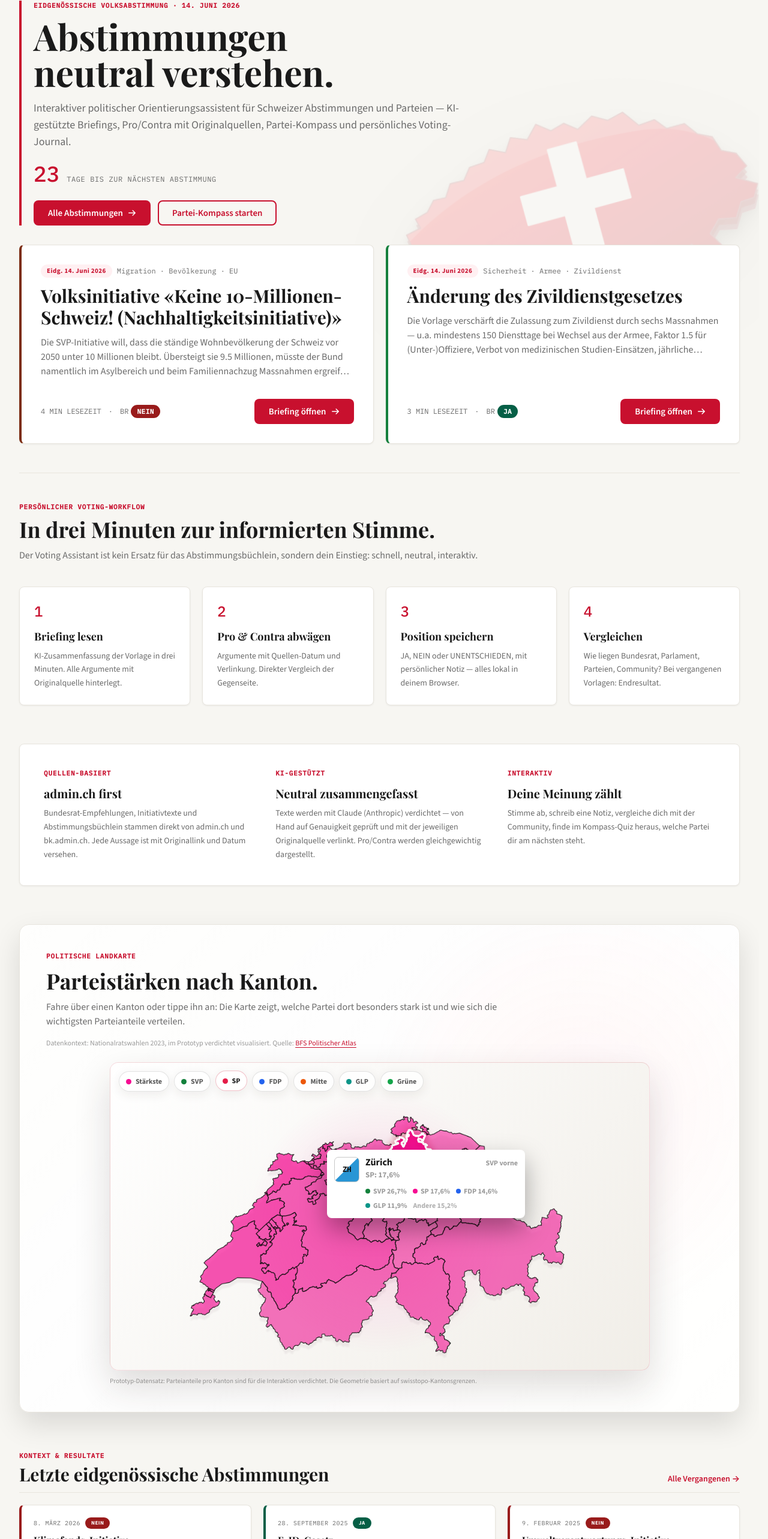
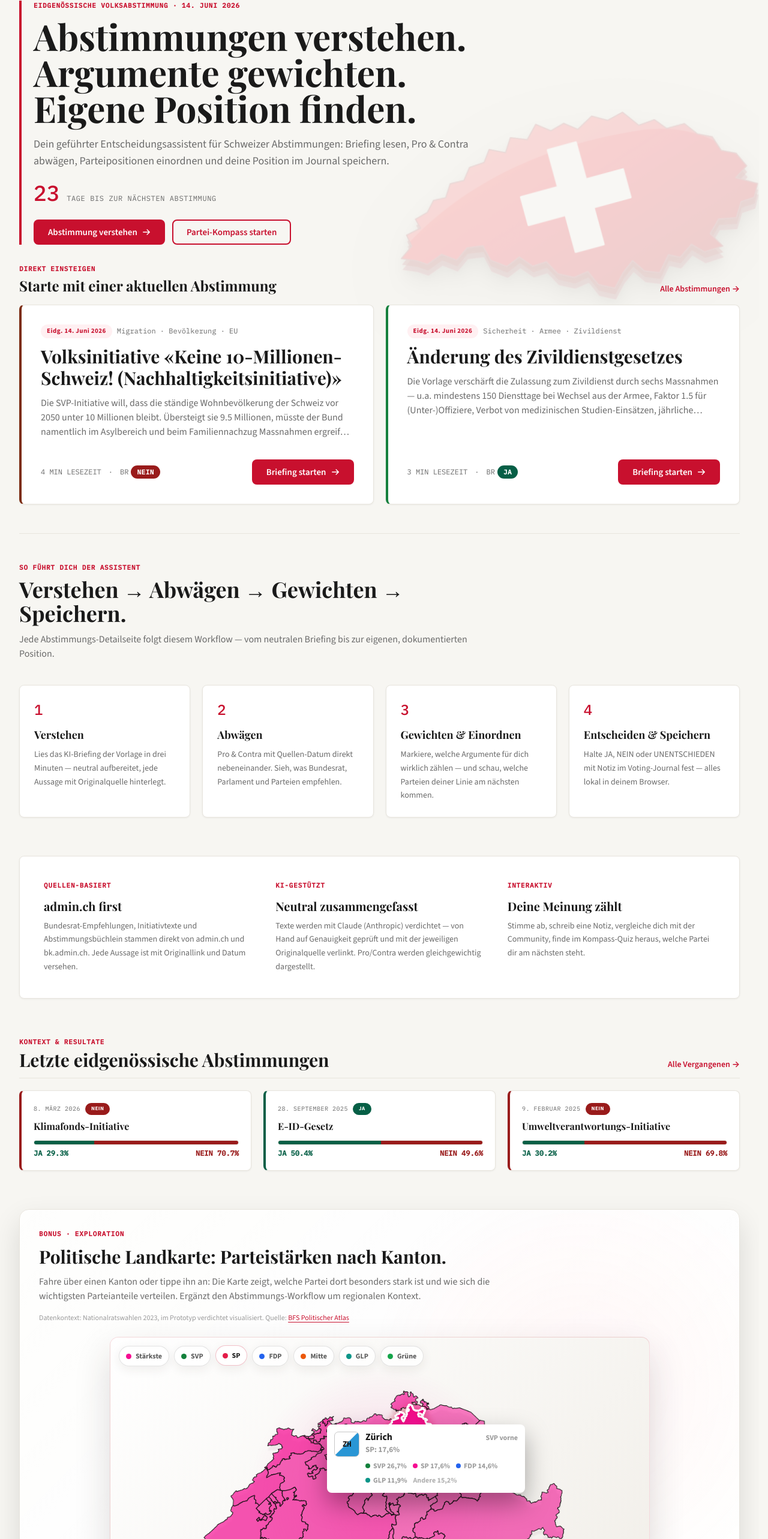
Before and after one commit to adinho11-git/voting-assistant, a SvelteKit app: page / in a window 1280 px wide. Shown: the part 227-2793 px from the top of the page at 60% size. Built offline with nearby package versions, Linux system fonts and the light colour scheme; a web font is replaced by a local one.

Commit message:
Focus homepage on main decision workflow

```diff
--- a/src/app.css
+++ b/src/app.css
@@ -919,6 +919,18 @@ span {
   justify-content: center;
 }
 
+/* Bonus/exploration variant: same look, reduced visual weight so it doesn't
+   compete with the main vote-decision workflow above. */
+.landscape-bonus .swiss-landscape-card {
+  padding: clamp(20px, 3vw, 32px);
+  opacity: 0.95;
+  box-shadow: var(--shadow-sm);
+}
+
+.landscape-bonus .swiss-landscape-map {
+  min-height: 320px;
+}
+
 @media (max-width: 980px) {
   .hero-swiss-backdrop {
     top: 170px;
--- a/src/lib/components/AbstimmungCard.svelte
+++ b/src/lib/components/AbstimmungCard.svelte
@@ -58,7 +58,7 @@
         {/if}
       </div>
       <span class="btn-primary text-sm w-full sm:w-auto">
-        Briefing öffnen
+        Briefing starten
         <svg width="14" height="14" viewBox="0 0 24 24" fill="none" stroke="currentColor" stroke-width="2.5" aria-hidden="true">
           <path stroke-linecap="round" stroke-linejoin="round" d="M14 5l7 7m0 0l-7 7m7-7H3" />
         </svg>
--- a/src/routes/+page.svelte
+++ b/src/routes/+page.svelte
@@ -12,10 +12,10 @@
 </script>
 
 <svelte:head>
-  <title>Voting Assistant – Schweizer Abstimmungen neutral verstehen</title>
-  <meta name="description" content="Interaktiver politischer Orientierungsassistent für Schweizer Abstimmungen und Parteien — Briefings, Pro/Contra, Partei-Kompass, persönliches Voting-Journal." />
+  <title>Voting Assistant – Schweizer Abstimmungen verstehen, abwägen, entscheiden</title>
+  <meta name="description" content="Geführter Entscheidungsassistent für Schweizer Abstimmungen: Briefing lesen, Pro & Contra abwägen, Argumente gewichten, Parteipositionen einordnen, eigene Position im Journal speichern." />
   <meta property="og:title" content="AI Swiss Voting Assistant" />
-  <meta property="og:description" content="Schweizer Abstimmungen neutral verstehen — KI-gestützt, quellenbasiert, interaktiv." />
+  <meta property="og:description" content="Abstimmungen verstehen. Argumente gewichten. Eigene Position finden." />
   <meta property="og:type" content="website" />
 </svelte:head>
 
@@ -28,10 +28,10 @@
   <div class="hero-accent mb-8 max-w-3xl home-hero-copy">
     <p class="section-eyebrow mb-3">Eidgenössische Volksabstimmung · 14. Juni 2026</p>
     <h1 class="font-display text-4xl md:text-5xl lg:text-6xl leading-[1.05] text-ink mb-4">
-      Abstimmungen<br />neutral verstehen.
+      Abstimmungen verstehen.<br />Argumente gewichten.<br />Eigene Position finden.
     </h1>
     <p class="text-base md:text-lg text-ink-muted leading-relaxed mb-5">
-      Interaktiver politischer Orientierungsassistent für Schweizer Abstimmungen und Parteien — KI-gestützte Briefings, Pro/Contra mit Originalquellen, Partei-Kompass und persönliches Voting-Journal.
+      Dein geführter Entscheidungsassistent für Schweizer Abstimmungen: Briefing lesen, Pro &amp; Contra abwägen, Parteipositionen einordnen und deine Position im Journal speichern.
     </p>
 
     {#if data.daysUntil > 0}
@@ -45,7 +45,7 @@
 
     <div class="flex flex-col sm:flex-row flex-wrap gap-3 max-w-full">
       <a href="/abstimmungen" class="btn-primary w-full sm:w-auto">
-        Alle Abstimmungen
+        Abstimmung verstehen
         <svg width="14" height="14" viewBox="0 0 24 24" fill="none" stroke="currentColor" stroke-width="2.5" aria-hidden="true">
           <path stroke-linecap="round" stroke-linejoin="round" d="M14 5l7 7m0 0l-7 7m7-7H3" />
         </svg>
@@ -56,6 +56,13 @@
 
   <!-- 2-card hero with both upcoming votes -->
   {#if data.upcoming.length > 0}
+    <div class="mb-4 flex items-end justify-between flex-wrap gap-2">
+      <div>
+        <p class="section-eyebrow mb-1">Direkt einsteigen</p>
+        <h2 class="font-display text-xl md:text-2xl text-ink">Starte mit einer aktuellen Abstimmung</h2>
+      </div>
+      <a href="/abstimmungen" class="text-sm font-semibold text-brand hover:text-brand-dark">Alle Abstimmungen →</a>
+    </div>
     <div class="grid md:grid-cols-2 gap-5">
       {#each data.upcoming as a}
         <AbstimmungCard abstimmung={a} featured={true} />
@@ -68,23 +75,23 @@
 <section class="container-app pb-12 md:pb-16">
   <div class="border-t border-border-light pt-12">
     <div class="max-w-3xl mb-10">
-      <p class="section-eyebrow mb-2">Persönlicher Voting-Workflow</p>
-      <h2 class="font-display text-3xl md:text-4xl text-ink mb-3">In drei Minuten zur informierten Stimme.</h2>
+      <p class="section-eyebrow mb-2">So führt dich der Assistent</p>
+      <h2 class="font-display text-3xl md:text-4xl text-ink mb-3">Verstehen → Abwägen → Gewichten → Speichern.</h2>
       <p class="text-ink-muted">
-        Der Voting Assistant ist kein Ersatz für das Abstimmungsbüchlein, sondern dein Einstieg: schnell, neutral, interaktiv.
+        Jede Abstimmungs-Detailseite folgt diesem Workflow — vom neutralen Briefing bis zur eigenen, dokumentierten Position.
       </p>
     </div>
 
     <div class="grid md:grid-cols-4 gap-5">
       {#each [
-        { n: '1', t: 'Briefing lesen', d: 'KI-Zusammenfassung der Vorlage in drei Minuten. Alle Argumente mit Originalquelle hinterlegt.' },
-        { n: '2', t: 'Pro & Contra abwägen', d: 'Argumente mit Quellen-Datum und Verlinkung. Direkter Vergleich der Gegenseite.' },
-        { n: '3', t: 'Position speichern', d: 'JA, NEIN oder UNENTSCHIEDEN, mit persönlicher Notiz — alles lokal in deinem Browser.' },
-        { n: '4', t: 'Vergleichen', d: 'Wie liegen Bundesrat, Parlament, Parteien, Community? Bei vergangenen Vorlagen: Endresultat.' }
+        { n: '1', t: 'Verstehen', d: 'Lies das KI-Briefing der Vorlage in drei Minuten — neutral aufbereitet, jede Aussage mit Originalquelle hinterlegt.' },
+        { n: '2', t: 'Abwägen', d: 'Pro &amp; Contra mit Quellen-Datum direkt nebeneinander. Sieh, was Bundesrat, Parlament und Parteien empfehlen.' },
+        { n: '3', t: 'Gewichten &amp; Einordnen', d: 'Markiere, welche Argumente für dich wirklich zählen — und schau, welche Parteien deiner Linie am nächsten kommen.' },
+        { n: '4', t: 'Entscheiden &amp; Speichern', d: 'Halte JA, NEIN oder UNENTSCHIEDEN mit Notiz im Voting-Journal fest — alles lokal in deinem Browser.' }
       ] as step}
         <div class="card p-5 md:p-6">
           <p class="font-mono-data text-2xl font-medium text-brand mb-3">{step.n}</p>
-          <h3 class="font-display text-lg text-ink mb-2">{step.t}</h3>
+          <h3 class="font-display text-lg text-ink mb-2">{@html step.t}</h3>
           <p class="text-sm text-ink-muted leading-relaxed">{@html step.d}</p>
         </div>
       {/each}
@@ -117,33 +124,6 @@
           Stimme ab, schreib eine Notiz, vergleiche dich mit der Community, finde im Kompass-Quiz heraus, welche Partei dir am nächsten steht.
         </p>
       </div>
-    </div>
-  </div>
-</section>
-
-<!-- SWISS PARTY LANDSCAPE -->
-<section
-  id="politische-landkarte"
-  class="container-app swiss-landscape-section reveal-stage {mapRevealed ? 'is-visible' : ''} pb-12 md:pb-16"
-  use:inView={{ threshold: 0.22 }}
-  on:reveal|once={() => (mapRevealed = true)}
->
-  <div class="swiss-landscape-card">
-    <div class="swiss-landscape-copy">
-      <p class="section-eyebrow mb-3">Politische Landkarte</p>
-      <h2 class="font-display text-3xl md:text-4xl text-ink mb-3">Parteistärken nach Kanton.</h2>
-      <p class="text-sm md:text-base text-ink-muted leading-relaxed">
-        Fahre über einen Kanton oder tippe ihn an: Die Karte zeigt, welche Partei dort besonders stark ist
-        und wie sich die wichtigsten Parteianteile verteilen.
-      </p>
-      <p class="text-xs text-ink-subtle mt-4">
-        Datenkontext: Nationalratswahlen 2023, im Prototyp verdichtet visualisiert. Quelle:
-        <a href="https://www.atlas.bfs.admin.ch/maps/12/map/mapIdOnly/27436_de.html" target="_blank" rel="noopener" class="source-link">BFS Politischer Atlas</a>
-      </p>
-    </div>
-
-    <div class="swiss-landscape-map">
-      <SwissPartyMap variant="feature" id="landscape" revealed={mapRevealed} />
     </div>
   </div>
 </section>
@@ -185,6 +165,33 @@
   </section>
 {/if}
 
+<!-- SWISS PARTY LANDSCAPE — Bonus/Exploration -->
+<section
+  id="politische-landkarte"
+  class="container-app swiss-landscape-section landscape-bonus reveal-stage {mapRevealed ? 'is-visible' : ''} pb-12 md:pb-16"
+  use:inView={{ threshold: 0.22 }}
+  on:reveal|once={() => (mapRevealed = true)}
+>
+  <div class="swiss-landscape-card">
+    <div class="swiss-landscape-copy">
+      <p class="section-eyebrow mb-3">Bonus · Exploration</p>
+      <h2 class="font-display text-2xl md:text-3xl text-ink mb-3">Politische Landkarte: Parteistärken nach Kanton.</h2>
+      <p class="text-sm md:text-base text-ink-muted leading-relaxed">
+        Fahre über einen Kanton oder tippe ihn an: Die Karte zeigt, welche Partei dort besonders stark ist
+        und wie sich die wichtigsten Parteianteile verteilen. Ergänzt den Abstimmungs-Workflow um regionalen Kontext.
+      </p>
+      <p class="text-xs text-ink-subtle mt-4">
+        Datenkontext: Nationalratswahlen 2023, im Prototyp verdichtet visualisiert. Quelle:
+        <a href="https://www.atlas.bfs.admin.ch/maps/12/map/mapIdOnly/27436_de.html" target="_blank" rel="noopener" class="source-link">BFS Politischer Atlas</a>
+      </p>
+    </div>
+
+    <div class="swiss-landscape-map">
+      <SwissPartyMap variant="feature" id="landscape" revealed={mapRevealed} />
+    </div>
+  </div>
+</section>
+
 <!-- FAQ + TRANSPARENCY -->
 <section class="container-app pb-20">
   <div class="grid md:grid-cols-2 gap-6">
```
